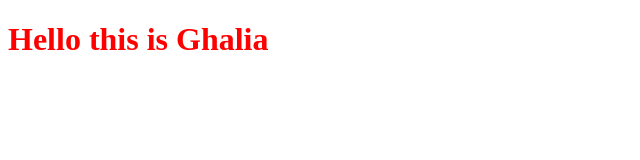
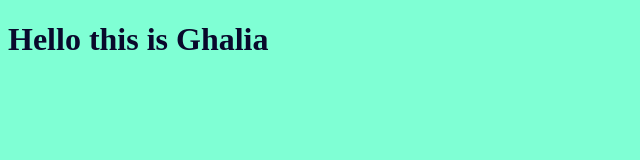
Before and after one commit to Gee3700/MyProject, a plain HTML site: page index.html in a window 1280 px wide. Shown: the whole page, without its empty margins (0-640 px from the left). Drawn offline with Linux system fonts and the light colour scheme.

Commit message:
chang the backgroun in style.css

```diff
--- a/style.css
+++ b/style.css
@@ -1,3 +1,6 @@
 h1{
-    color: red;
+    color: rgb(9, 9, 44);
 }
+body{
+    background-color: aquamarine;
+}
```
